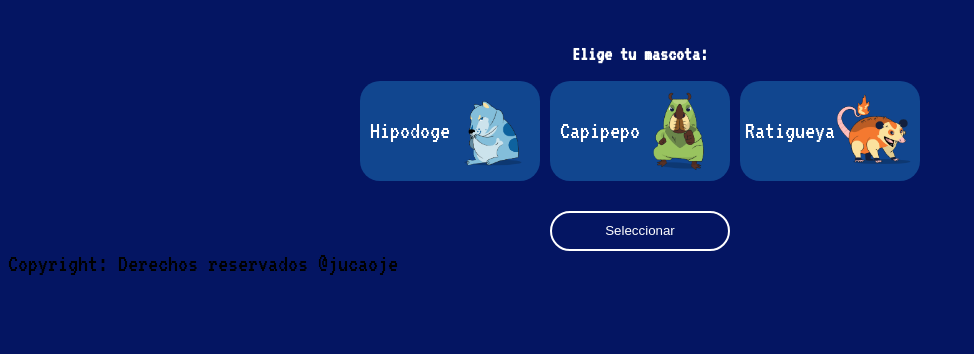
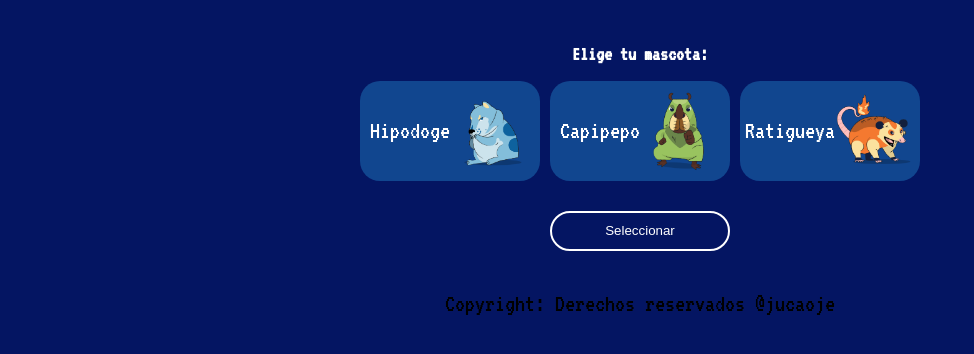
Before and after one commit to jucaoje/jucaoje, a plain HTML site: page index.html in a window 1280 px wide. Shown: the part 140-494 px from the top of the page, without its empty margins (0-974 px from the left). Drawn offline with Linux system fonts and the light colour scheme; a web font is replaced by a local one.

Commit message:
Update styles.css

```diff
--- a/styles.css
+++ b/styles.css
@@ -124,5 +124,6 @@ input:checked + label {
   }
 }
 footer {
- align: center;
+ text-align: center;
+  padding-top: 40px;
 }
```
